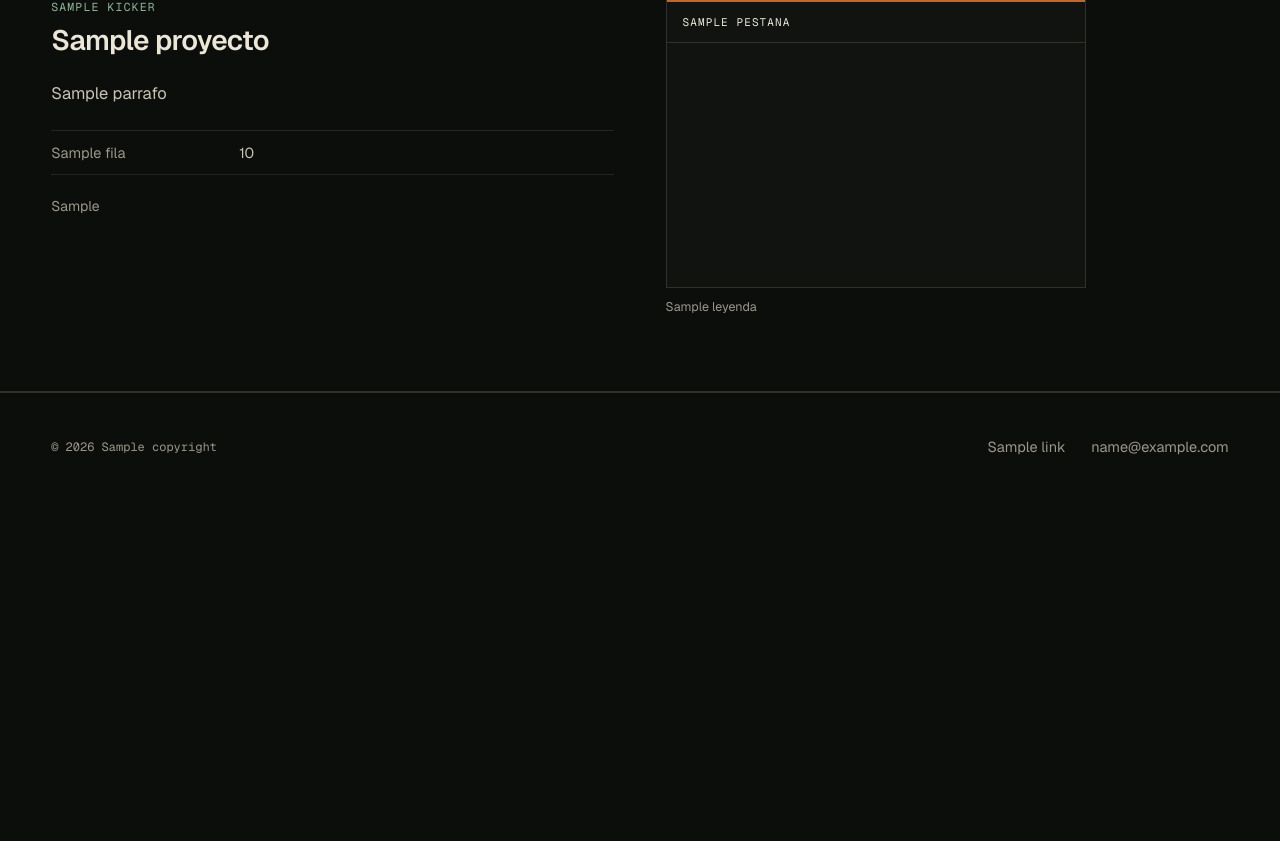
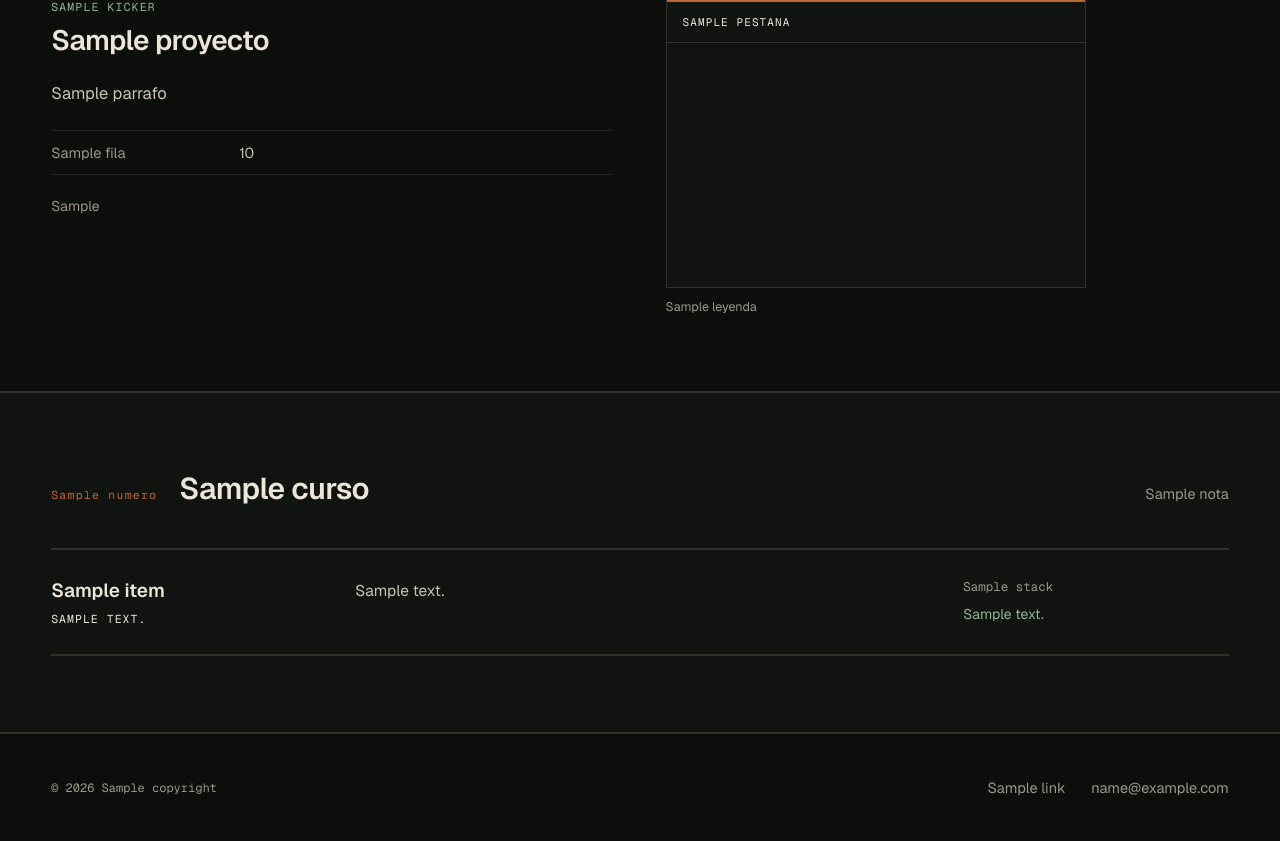
Before and after one commit to ivanvallejoss/ivanvallejos.dev, a Django app: template landing/templates/landing/landing.html in a window 1280 px wide. Shown: the part 1034-1875 px from the top of the page. Before the commit the page ends 1489 px from the top, so only its background shows below. Run offline with Django 5.2, Linux system fonts and the light colour scheme; the template is opened without the code that fills it: most values are stand-ins (such as "Sample title", 1, 10 or a date in 2020).

Commit message:
add(landing): sección en curso
Co-Authored-By: Claude Opus 5.5 <noreply@anthropic.com>

```diff
--- a/landing/static/landing/css/landing.css
+++ b/landing/static/landing/css/landing.css
@@ -361,3 +361,60 @@ html:not(.js) .tabs__panel + .tabs__panel {
 html:not(.js) .tabs__panel-label {
   display: block;
 }
+
+
+/* ── 03 En curso (#curso) ───────────────────────────────────── */
+/* .section--surface con regla superior de 2px. Cada ítem es una grilla de
+   columnas de 220px como mínimo. La descripción ocupa dos: con una sola
+   columna se genera una implícita de 0px, como en el prototipo. */
+
+.curso {
+  display: flex;
+  flex-direction: column;
+  gap: 40px;
+}
+
+.curso__items {
+  display: flex;
+  flex-direction: column;
+}
+
+.curso__item {
+  display: grid;
+  grid-template-columns: repeat(auto-fit, minmax(min(100%, 220px), 1fr));
+  gap: clamp(20px, 3vw, 44px);
+  padding: 28px 0;
+  align-items: start;
+  border-top: 1px solid var(--rule-soft);
+}
+
+.curso__item:first-child {
+  border-top: 2px solid var(--rule-strong);
+}
+
+.curso__item:last-child {
+  border-bottom: 2px solid var(--rule-strong);
+}
+
+.curso__cabeza {
+  display: flex;
+  flex-direction: column;
+  gap: 8px;
+}
+
+.curso__desc {
+  grid-column: span 2;
+  min-width: 0;
+  color: var(--text);
+}
+
+.curso__meta {
+  display: flex;
+  flex-direction: column;
+  gap: 10px;
+}
+
+.curso__link {
+  font-size: 14px;
+  color: var(--accent-soft);
+}
--- a/landing/templates/landing/landing.html
+++ b/landing/templates/landing/landing.html
@@ -23,6 +23,7 @@ Ver docs/design/handoff/README.md § Screens / Views.
 {% include "landing/partials/stack.html" %}
 {% include "landing/partials/areas.html" %}
 {% include "landing/partials/trabajo.html" %}
+{% include "landing/partials/curso.html" %}
 </main>
 {% include "landing/partials/footer.html" %}
 {% endblock %}
--- /dev/null
+++ b/landing/templates/landing/partials/curso.html
@@ -0,0 +1,34 @@
+{% comment %}
+03 En curso (#curso). README del handoff § Screens / Views, punto 7; valores
+del bloque id="curso" de "Landing Oscura.dc.html".
+
+Cada ítem es una grilla de columnas de 220px como mínimo: nombre y estado,
+descripción en dos columnas y la meta (stack y link). Con una sola columna,
+el span 2 de la descripción genera una columna implícita de 0px, como en el
+prototipo: no desborda. Reglas: 2px arriba del primero, 1px suave entre ítems
+y 2px abajo del último.
+{% endcomment %}
+<section id="curso" class="section section--surface rule-top-strong curso">
+  <div class="sec-head">
+    <div class="sec-head__title">
+      <span class="sec-num">{{ curso.numero }}</span>
+      <h2 class="t-h2">{{ curso.titulo }}</h2>
+    </div>
+    <span class="sec-note">{{ curso.nota }}</span>
+  </div>
+  <div class="curso__items">
+    {% for item in curso.items %}
+    <div class="curso__item">
+      <div class="curso__cabeza">
+        <h3 class="t-sub">{{ item.nombre }}</h3>
+        <span class="status status--{{ item.estado.tipo }}">{{ item.estado.texto }}</span>
+      </div>
+      <p class="t-body-m curso__desc">{{ item.descripcion }}</p>
+      <div class="curso__meta">
+        {% if item.stack %}<span class="t-meta">{{ item.stack }}</span>{% endif %}
+        {% if item.link %}<a class="curso__link" href="{% url 'go' item.link.destino %}?a={{ audience }}">{{ item.link.texto }}</a>{% endif %}
+      </div>
+    </div>
+    {% endfor %}
+  </div>
+</section>
```
